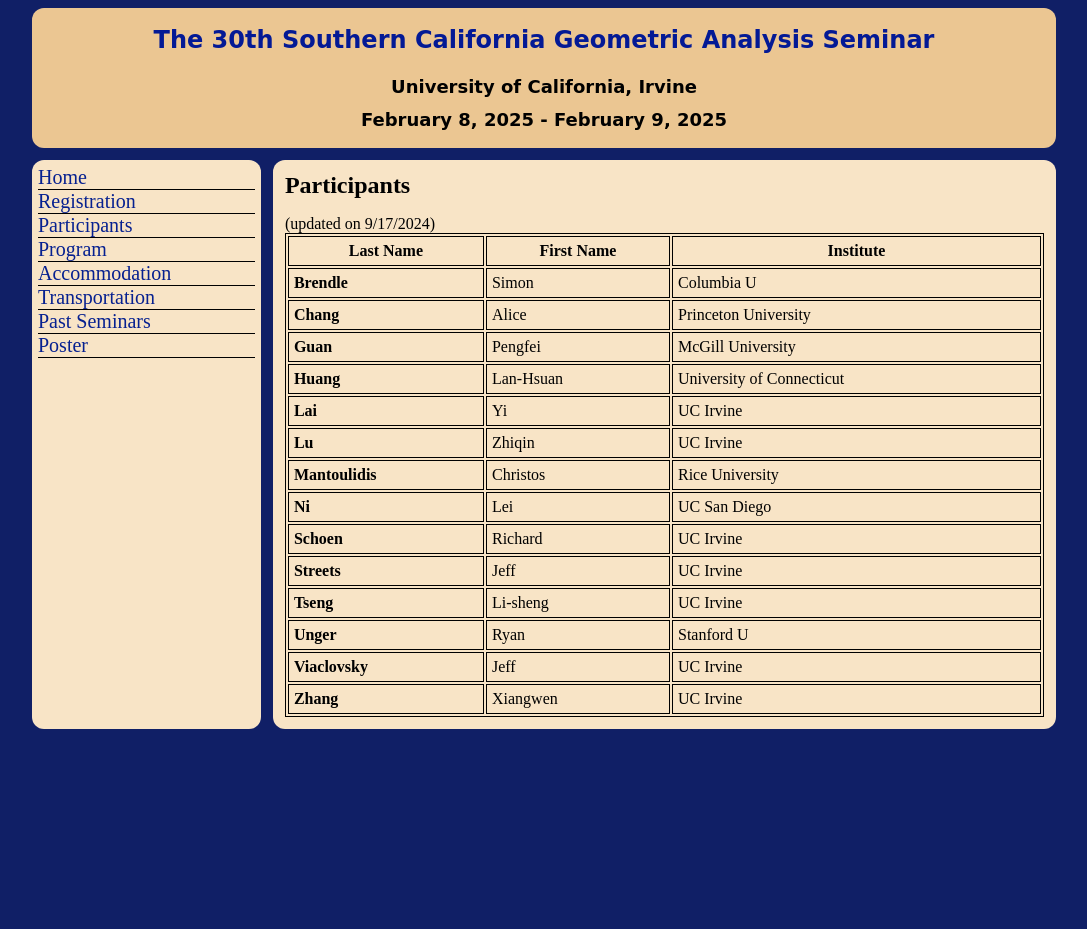
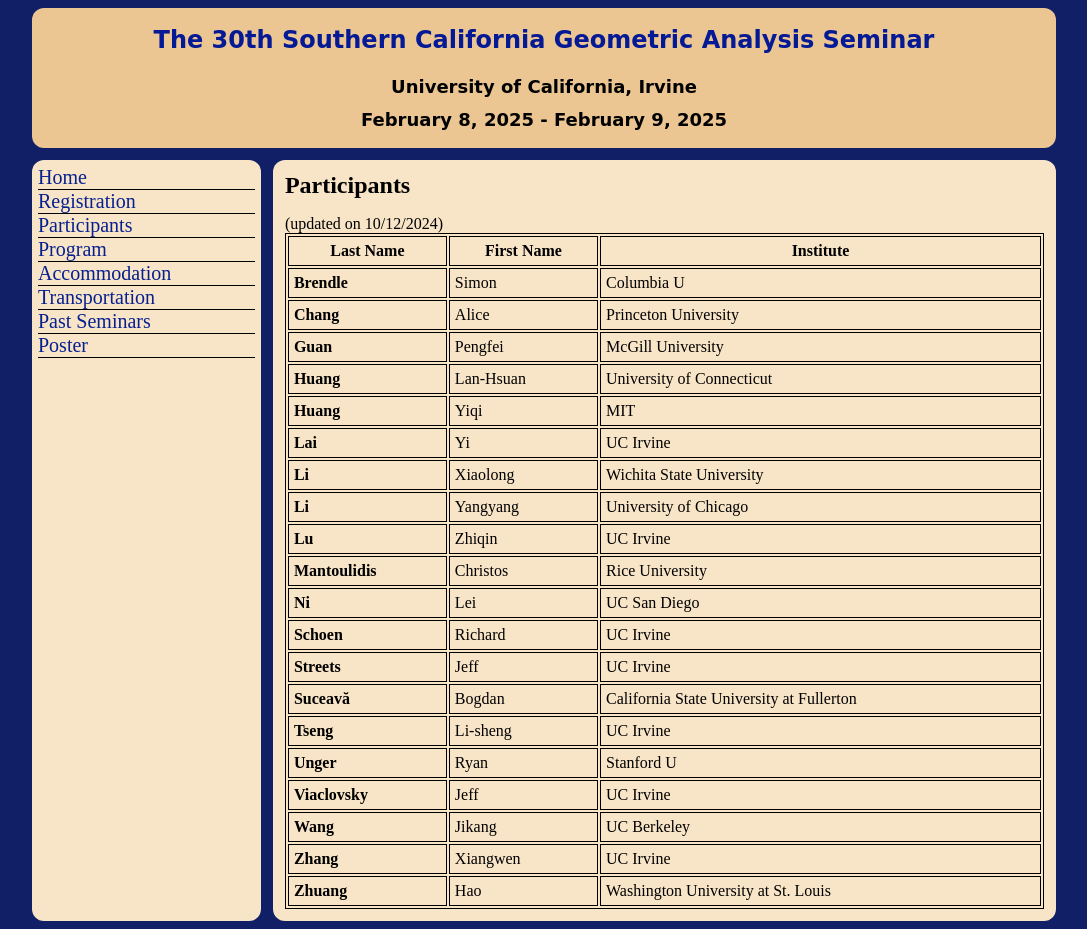
Before and after one commit to Geometry-Discovery-Project-UCI/scgas.math.uci.edu, a Vue app: page /participants in a window 1280 px wide. Shown: the whole page, without its empty margins (96-1183 px from the left). Before the commit the page ends 800 px from the top, so only its background shows below. Built offline with nearby package versions, Linux system fonts and the light colour scheme.

Commit message:
Added participants.

```diff
--- a/src/participants-2023.ts
+++ b/src/participants-2023.ts
@@ -681,7 +681,7 @@
 export const HAO_ZHUANG: Participant = {
   name: "Hao Zhuang",
   link: "mailto:hzhuang@wustl.edu",
-  institute: Institute.UNIVERSITY_OF_WASHINGTON_ST_LOUIS,
+  institute: Institute.WASHINGTON_UNIVERSITY_ST_LOUIS,
 };
 
 export const HUUN_JANG: Participant = {
--- a/src/participants.ts
+++ b/src/participants.ts
@@ -83,3 +83,39 @@
   link: "mailto:runger@stanford.edu",
   institute: Institute.STANFORD,
 };
+
+export const XIAOLONG_LI: Participant = {
+  name: "Xiaolong Li",
+  link: "mailto:xiaolong.li@wichita.edu",
+  institute: Institute.WICHITA_U,
+};
+
+export const YANGYANG_LI: Participant = {
+  name: "Yangyang Li",
+  link: "mailto:yangyangli@uchicago.edu",
+  institute: Institute.UNIVERSITY_OF_CHICAGO,
+};
+
+export const HAO_ZHUANG: Participant = {
+  name: "Hao Zhuang",
+  link: "mailto:hzhuang@wustl.edu",
+  institute: Institute.WASHINGTON_UNIVERSITY_ST_LOUIS,
+};
+
+export const YIQI_HUANG: Participant = {
+  name: "Yiqi Huang",
+  link: "mailto:yiqih777@mit.edu",
+  institute: Institute.MIT,
+};
+
+export const JIKANG_WANG: Participant = {
+  name: "Jikang Wang",
+  link: "mailto:wjk0@berkeley.edu",
+  institute: Institute.UC_BERKELEY,
+};
+
+export const BOGDAN_SUCEAVA: Participant = {
+  name: "Bogdan Suceavă",
+  link: "mailto:bsuceava@fullerton.edu",
+  institute: Institute.CSUF,
+};
--- a/src/types/index.ts
+++ b/src/types/index.ts
@@ -47,7 +47,7 @@
   UMBB = "UMBB",
   UT_DALLAS = "UT Dallas",
   UNIVERSITY_OF_OREGON = "University of Oregon",
-  UNIVERSITY_OF_WASHINGTON_ST_LOUIS = "University of Washington in St. Louis",
+  WASHINGTON_UNIVERSITY_ST_LOUIS = "Washington University at St. Louis",
   CALTECH = "Caltech",
   MONASH_U = "Monash University",
   OKSTATE = "Oklahoma State University",
@@ -58,6 +58,7 @@
   CHINESE_U_OF_HK = "The Chinese University of Hong Kong",
   CSULB = "California State University at Long Beach",
   CSUSM = "California State University San Marcos",
+  CSUF = "California State University at Fullerton",
   UVU = "Utah Valley University",
   UT_AUSTIN = "UT Austin",
   UC_RIVERSIDE = "UC Riverside",
--- a/src/views/ParticipantsView.vue
+++ b/src/views/ParticipantsView.vue
@@ -1,6 +1,6 @@
 <template>
   <h1>Participants</h1>
-  (updated on 9/17/2024)
+  (updated on 10/12/2024)
 
   <br />
 
```
